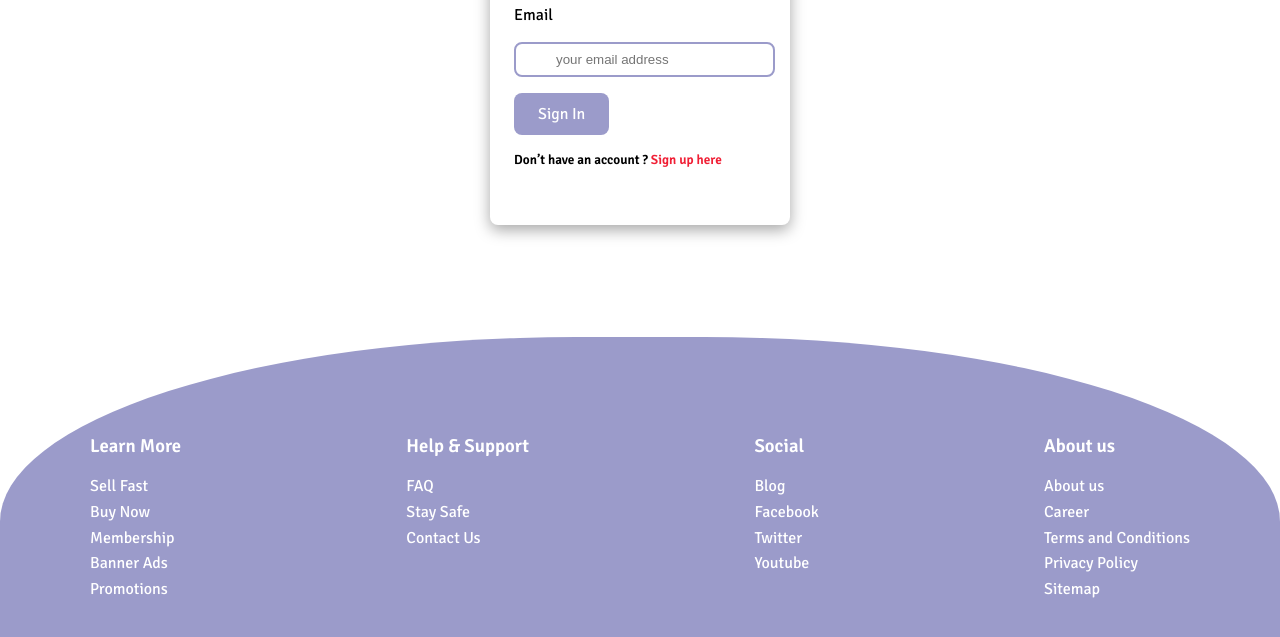
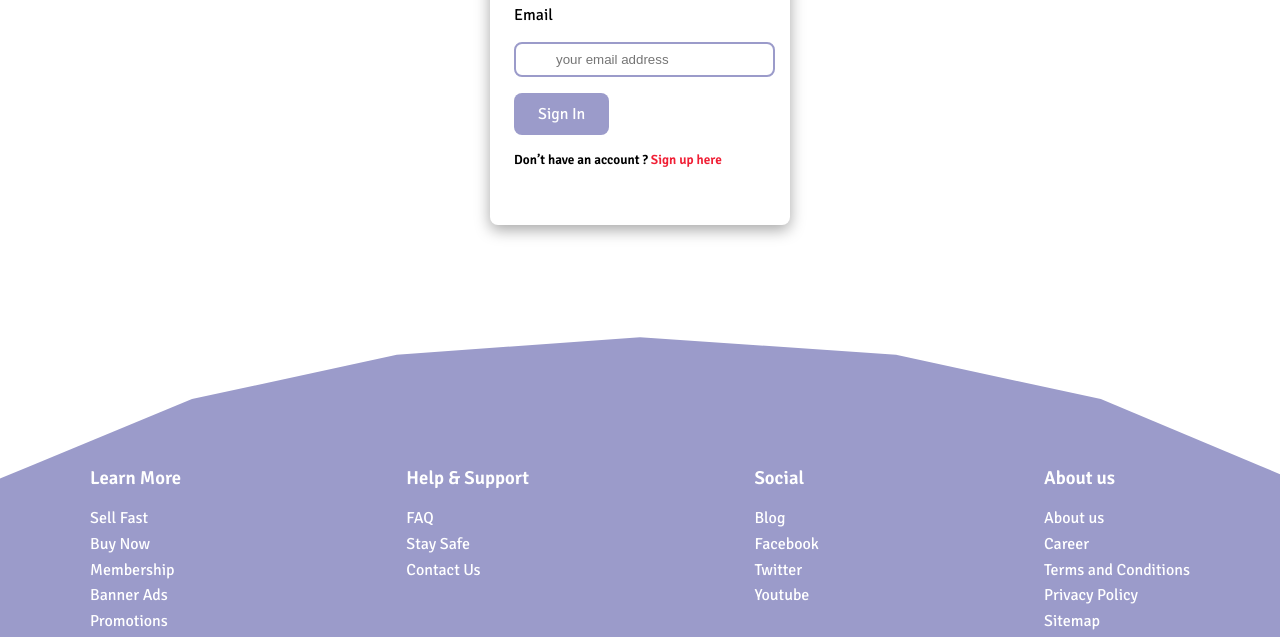
Before and after one commit to Diegoireland1975/Consultant-Landing-Page, a plain HTML site: page index.html in a window 1280 px wide. Shown: the part 5377-6014 px from the top of the page. Drawn offline with Linux system fonts and the light colour scheme.

```diff
--- a/css/style.css
+++ b/css/style.css
@@ -315,7 +315,19 @@ input {
 .main-footer {
   margin-top: 5rem;
   background: var(--btn-primary);
-  border-radius: 45% 45% 0 0;
+  clip-path: polygon(50% 1%, 78% 2%, 100% 4%, 100% 100%, 0 100%, 0 4%, 23% 2%);
+  clip-path: polygon(
+    48% 2%,
+    80% 4%,
+    100% 8%,
+    100% 70%,
+    100% 100%,
+    50% 100%,
+    0 100%,
+    0% 70%,
+    0 8%,
+    20% 4%
+  );
 }
 
 .main-footer a {
@@ -436,6 +448,26 @@ input {
     font-size: 2rem;
   }
 
+  .main-footer {
+    padding-top: 5rem;
+    clip-path: polygon(
+      50% 0,
+      70% 4%,
+      86% 14%,
+      100% 31%,
+      100% 100%,
+      50% 100%,
+      0 100%,
+      0 32%,
+      15% 14%,
+      31% 4%
+    );
+  }
+
+  .main-footer .social {
+    margin-top: 1rem;
+  }
+
   .social-logos img {
     margin-left: 2rem;
   }
```
